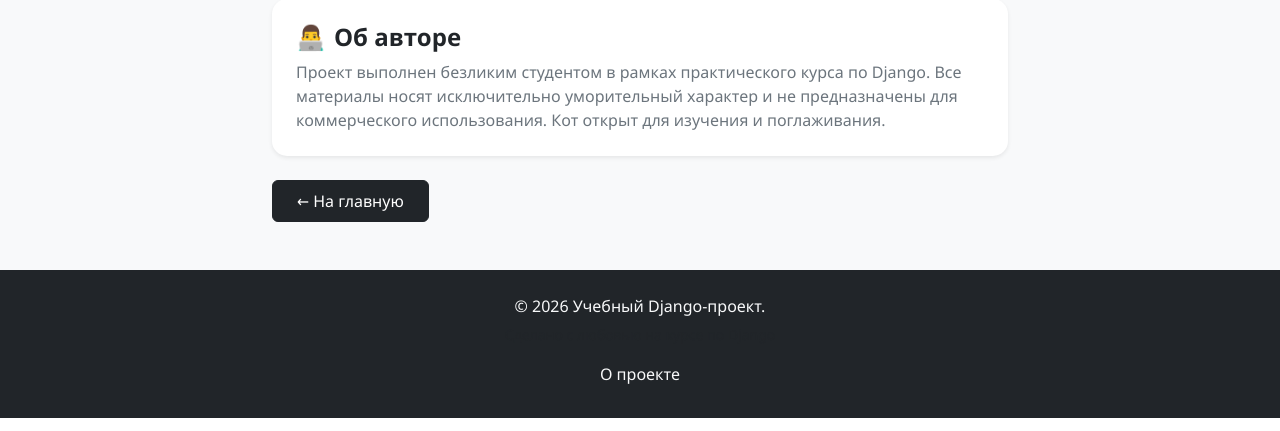
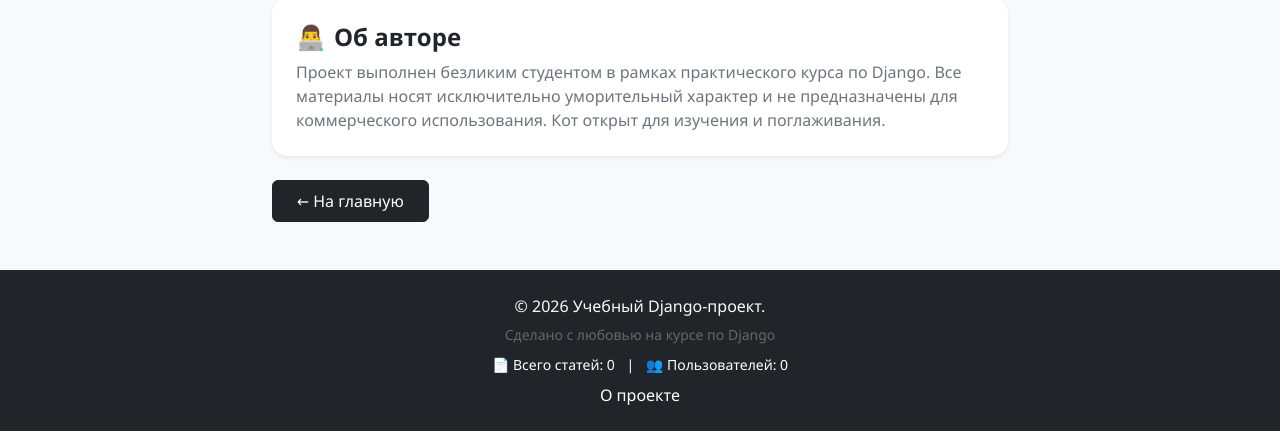
Before and after one commit to Eisim/django_project, a Django app: page /about/ in a window 1280 px wide. Shown: the part 744-1175 px from the top of the page. Run offline with Django 5.2, Linux system fonts and the light colour scheme; data that the repository does not hold is empty; parts of the project's set-up code (start-up, migrations or seed data) failed here and were passed over; some libraries are stand-ins or nearby versions.

Commit message:
add add statistic to footer; update max post image size

```diff
--- a/blog_app/context_processors.py
+++ b/blog_app/context_processors.py
@@ -1,7 +1,15 @@
-from blog_app.models import Category
+from django.contrib.auth.models import User
+
+from blog_app.models import Category, Post
 
 
 def categories_processor(request):
     return {
         'nav_categories': Category.objects.all(),
     }
+
+def blog_stats_processor(request):
+    return {
+        'total_posts': Post.objects.filter(published=True).count(),
+        'total_users': User.objects.all().count(),
+    }
--- a/blog_app/models.py
+++ b/blog_app/models.py
@@ -48,7 +48,7 @@ class Post(models.Model):
         self.published = True
         if self.image:
             img = Image.open(self.image.path)
-            if img.height > 400 or img.width > 1000:
-                output_size = (400, 1000)
+            if img.height > 1200 or img.width > 1200:
+                output_size = (1200, 1200)
                 img.thumbnail(output_size)
                 img.save(self.image.path)
--- a/blog_project/settings.py
+++ b/blog_project/settings.py
@@ -64,6 +64,7 @@ TEMPLATES = [
                 'django.contrib.auth.context_processors.auth',
                 'django.contrib.messages.context_processors.messages',
                 'blog_app.context_processors.categories_processor',
+                'blog_app.context_processors.blog_stats_processor',
             ],
         },
     },
--- a/templates/base.html
+++ b/templates/base.html
@@ -126,12 +126,21 @@
 <footer class="bg-dark text-light py-4 mt-auto">
     <div class="container text-center">
         <p class="mb-1">&copy; 2026 Учебный Django-проект.</p>
-        <small class="text-muted">Сделано с любовью на курсе по Django</small>
-        <ul class="navbar-nav d-flex justify-content-center mt-2">
-            <li class="nav-item">
-                <a class="nav-link" href="{% url 'blog:about' %}">О проекте</a>
-            </li>
-        </ul>
+        <small class="text-muted" style="color: #666666 !important; text-decoration: none !important;">Сделано с любовью на курсе по Django</small>
+
+        <!-- Статистика блога (белый цвет) -->
+        <p class="mt-2 mb-1 small" style="color: #ffffff !important;">
+            <span>📄 Всего статей: {{ total_posts|default:"0" }}</span>
+            <span class="mx-2">|</span>
+            <span>👥 Пользователей: {{ total_users|default:"0" }}</span>
+        </p>
+
+        <!-- Ссылка "О проекте" -->
+        <div class="mt-2">
+            <a href="{% url 'blog:about' %}" style="color: #ffffff !important; text-decoration: none !important;">
+                О проекте
+            </a>
+        </div>
     </div>
 </footer>
 
```
